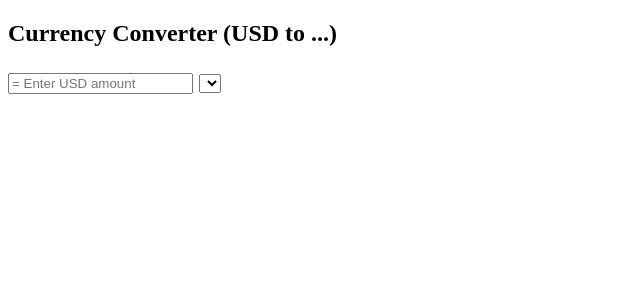
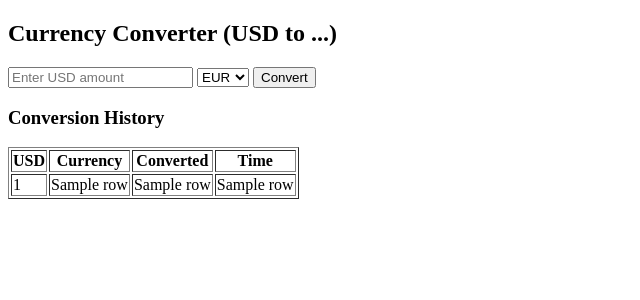
Before and after one commit to wizzfi1/simple-currency-converter, a Python web app: template templates/index.html in a window 1280 px wide. Shown: the top 300 px of the page, without its empty margins (0-640 px from the left). Run offline with Jinja, Linux system fonts and the light colour scheme; the template is opened without the code that fills it: most values are stand-ins (such as "Sample title", 1, 10 or a date in 2020); lists and menus that the app fills with data are empty.

Commit message:
Update index.html

```diff
--- a/templates/index.html
+++ b/templates/index.html
@@ -1,20 +1,38 @@
 <!DOCTYPE html>
 <html lang="en">
-    <head>
-        <meta charset="UTF-8">
-        <title> Currency Converter</title>
-    </head>
-    <body>
+<head>
+    <meta charset="UTF-8">
+    <title>Currency Converter</title>
+</head>
+<body>
+    <h2>Currency Converter (USD to ...)</h2>
+    <form method="POST">
+        <input type="number" step="0.01" name="usd_amount" required placeholder="Enter USD amount">
+        <select name="target_currency" required>
+            <option value="EUR">EUR</option>
+            <option value="GBP">GBP</option>
+            <option value="NGN">NGN</option>
+            <option value="JPY">JPY</option>
+        </select>
+        <button type="submit">Convert</button>
+    </form>
 
-        <h2> Currency Converter  (USD to ...)<h2>
-            <form method="POST">
-                <input type = "number"
-                step= "0.01" name= "usd_amount"
-                required placeholder="= Enter USD amount">
-
-                <select
-                name = target-currency"
-            </form>
-        </h2>
-    </body>
+    <h3>Conversion History</h3>
+    <table border="1">
+        <tr>
+            <th>USD</th>
+            <th>Currency</th>
+            <th>Converted</th>
+            <th>Time</th>
+        </tr>
+        {% for row in history %}
+        <tr>
+            <td>{{ row[0] }}</td>
+            <td>{{ row[1] }}</td>
+            <td>{{ row[2] }}</td>
+            <td>{{ row[3] }}</td>
+        </tr>
+        {% endfor %}
+    </table>
+</body>
 </html>
```
